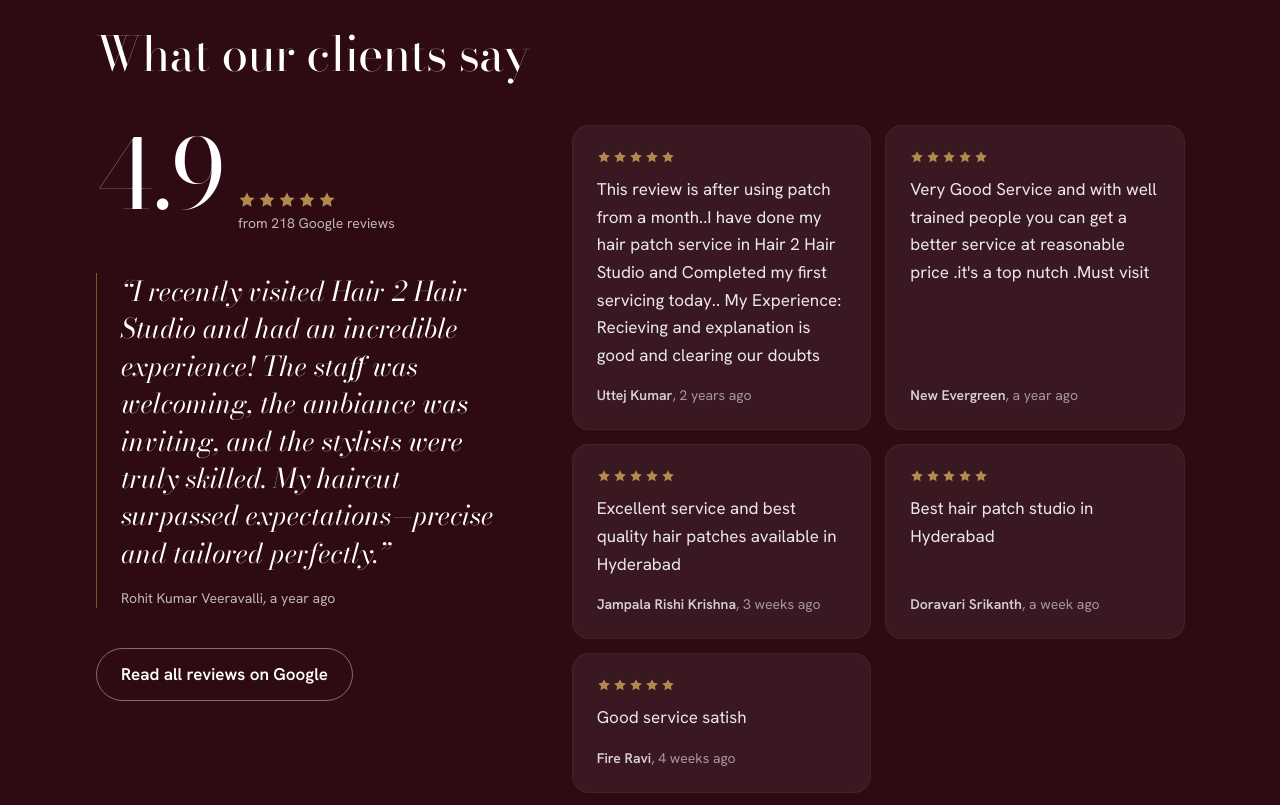
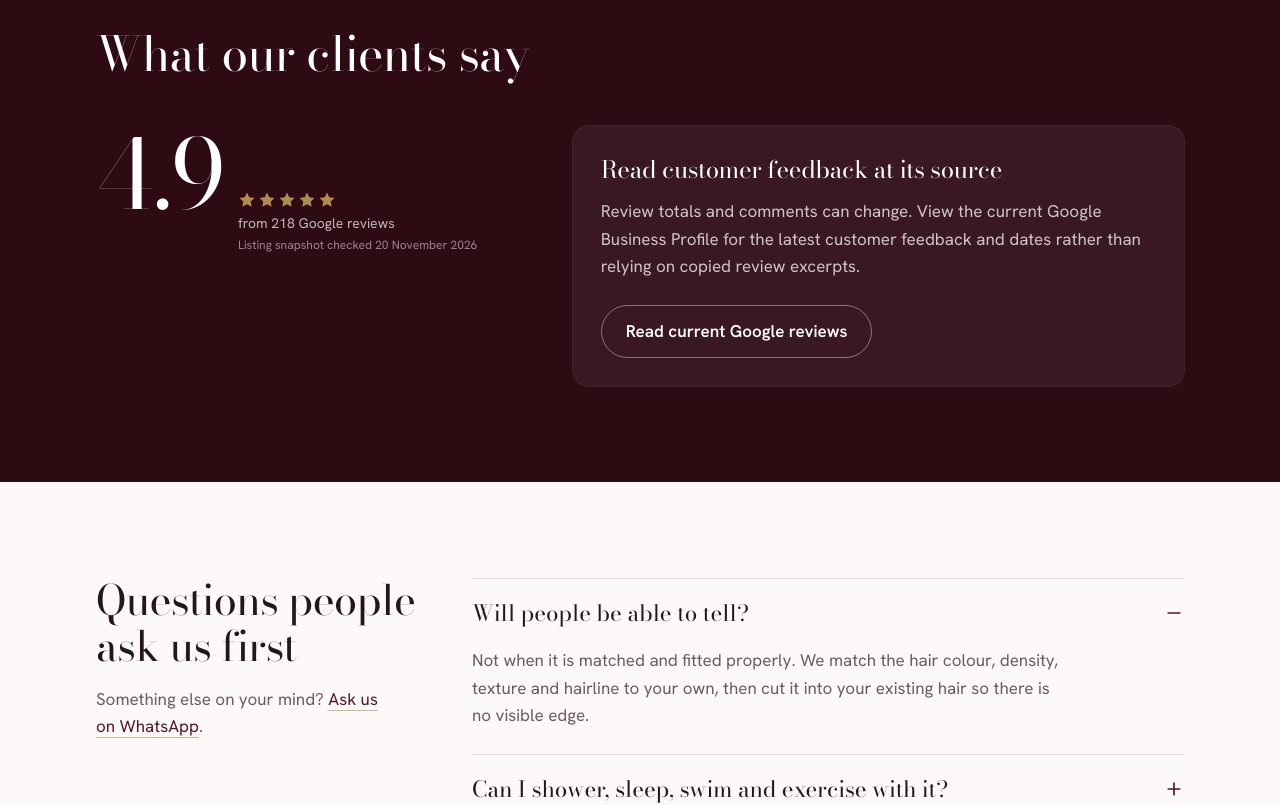
Before and after one commit to jampala-rishi-krishna/Sathishanna_office, a React (Vite) app: page / in a window 1280 px wide. Shown: the part 6140-6945 px from the top of the page. Built offline with nearby package versions, Linux system fonts and the light colour scheme.

Commit message:
GEO Phase 5: link to live Google reviews instead of copying excerpts

```diff
--- a/src/components/GoogleReviews.tsx
+++ b/src/components/GoogleReviews.tsx
@@ -1,38 +1,5 @@
 import { Star } from 'lucide-react';
 import { SITE } from '../lib/site';
-
-const reviews = [
-  {
-    author: 'Jampala Rishi Krishna',
-    text: 'Excellent service and best quality hair patches available in Hyderabad',
-    when: '3 weeks ago',
-  },
-  {
-    author: 'Rohit Kumar Veeravalli',
-    text: 'I recently visited Hair 2 Hair Studio and had an incredible experience! The staff was welcoming, the ambiance was inviting, and the stylists were truly skilled. My haircut surpassed expectations—precise and tailored perfectly.',
-    when: 'a year ago',
-  },
-  {
-    author: 'Doravari Srikanth',
-    text: 'Best hair patch studio in Hyderabad',
-    when: 'a week ago',
-  },
-  {
-    author: 'Fire Ravi',
-    text: 'Good service satish',
-    when: '4 weeks ago',
-  },
-  {
-    author: 'New Evergreen',
-    text: "Very Good Service and with well trained people you can get a better service at reasonable price .it's a top nutch .Must visit",
-    when: 'a year ago',
-  },
-  {
-    author: 'Uttej Kumar',
-    text: 'This review is after using patch from a month..I have done my hair patch service in Hair 2 Hair Studio and Completed my first servicing today.. My Experience: Recieving and explanation is good and clearing our doubts',
-    when: '2 years ago',
-  },
-];
 
 function Stars({ size = 16 }: { size?: number }) {
   return (
@@ -45,9 +12,6 @@ function Stars({ size = 16 }: { size?: number }) {
 }
 
 export default function GoogleReviews() {
-  // Longest review leads, the rest flow in columns.
-  const [lead, ...rest] = [...reviews].sort((a, b) => b.text.length - a.text.length);
-
   return (
     <div className="grid gap-10 lg:grid-cols-12 lg:gap-14">
       <div className="lg:col-span-5">
@@ -55,38 +19,31 @@ export default function GoogleReviews() {
           <span className="font-display text-7xl leading-none text-white sm:text-8xl">{SITE.rating}</span>
           <div>
             <Stars size={18} />
-            <p className="mt-1 text-sm text-white/70">from {SITE.reviewCount} Google reviews</p>
+            <p className="mt-1 text-sm text-white/70">
+              from {SITE.reviewCount} Google reviews
+            </p>
+            <p className="mt-1 text-xs text-white/50">
+              Listing snapshot checked {SITE.reviewCountCheckedAt}
+            </p>
           </div>
         </div>
-        <figure className="mt-10 border-l border-brand-gold/60 pl-6">
-          <blockquote className="font-display text-2xl italic leading-snug text-white sm:text-[1.7rem]">
-            “{lead.text}”
-          </blockquote>
-          <figcaption className="mt-4 text-sm text-white/70">
-            {lead.author}, {lead.when}
-          </figcaption>
-        </figure>
+      </div>
+
+      <div className="flex flex-col justify-center rounded-2xl bg-white/[0.06] p-7 ring-1 ring-white/10 lg:col-span-7">
+        <h3 className="font-display text-2xl text-white">Read customer feedback at its source</h3>
+        <p className="mt-3 leading-relaxed text-white/75">
+          Review totals and comments can change. View the current Google Business Profile for the latest
+          customer feedback and dates rather than relying on copied review excerpts.
+        </p>
         <a
           href={SITE.reviewsUrl}
           target="_blank"
           rel="noopener noreferrer"
-          className="mt-10 inline-flex rounded-pill border border-white/40 px-6 py-3 font-semibold text-white transition-colors hover:border-white hover:bg-white/10"
+          className="mt-6 inline-flex w-fit rounded-pill border border-white/40 px-6 py-3 font-semibold text-white transition-colors hover:border-white hover:bg-white/10"
         >
-          Read all reviews on Google
+          Read current Google reviews
         </a>
       </div>
-
-      <ul className="grid gap-4 sm:grid-cols-2 lg:col-span-7">
-        {rest.map((r) => (
-          <li key={r.author} className="flex flex-col rounded-2xl bg-white/[0.06] p-6 ring-1 ring-white/10">
-            <Stars size={14} />
-            <p className="mt-3 flex-1 leading-relaxed text-white/90">{r.text}</p>
-            <p className="mt-4 text-sm text-white/55">
-              <span className="font-semibold text-white/80">{r.author}</span>, {r.when}
-            </p>
-          </li>
-        ))}
-      </ul>
     </div>
   );
 }
```
